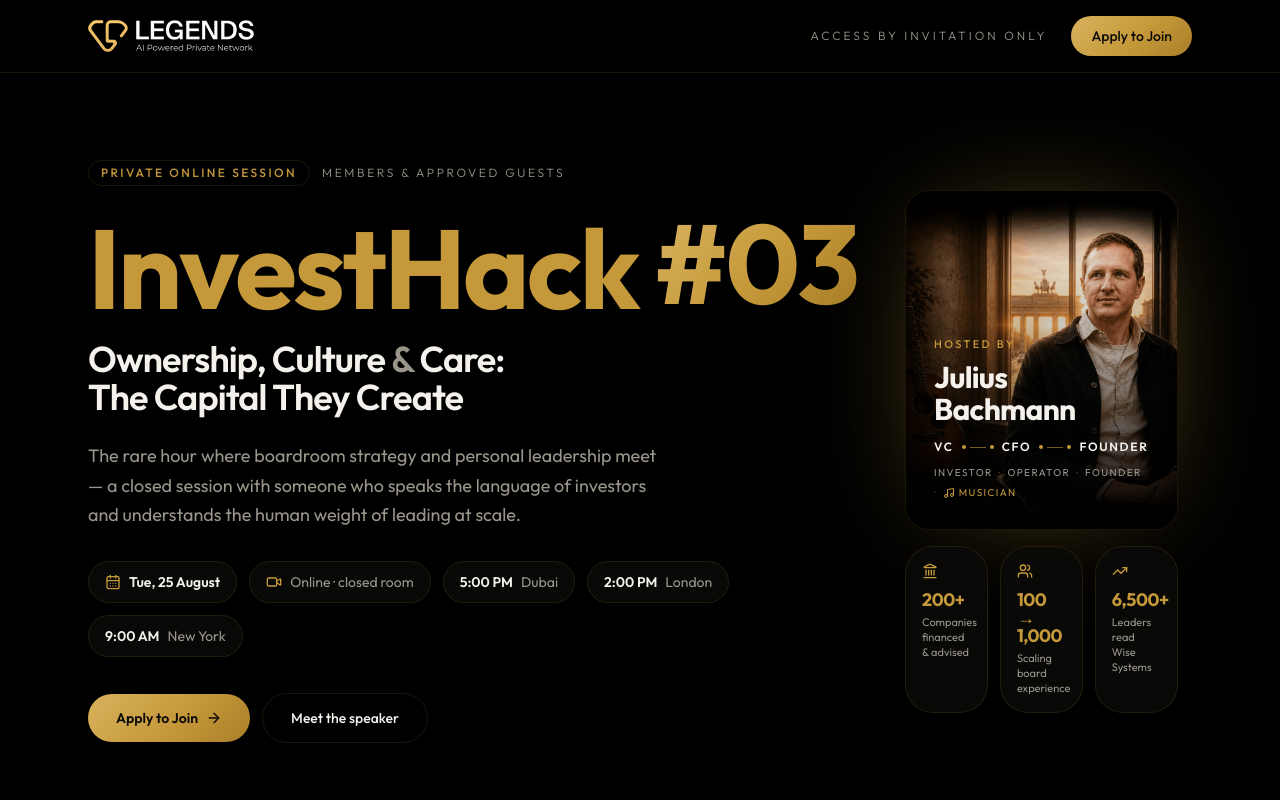
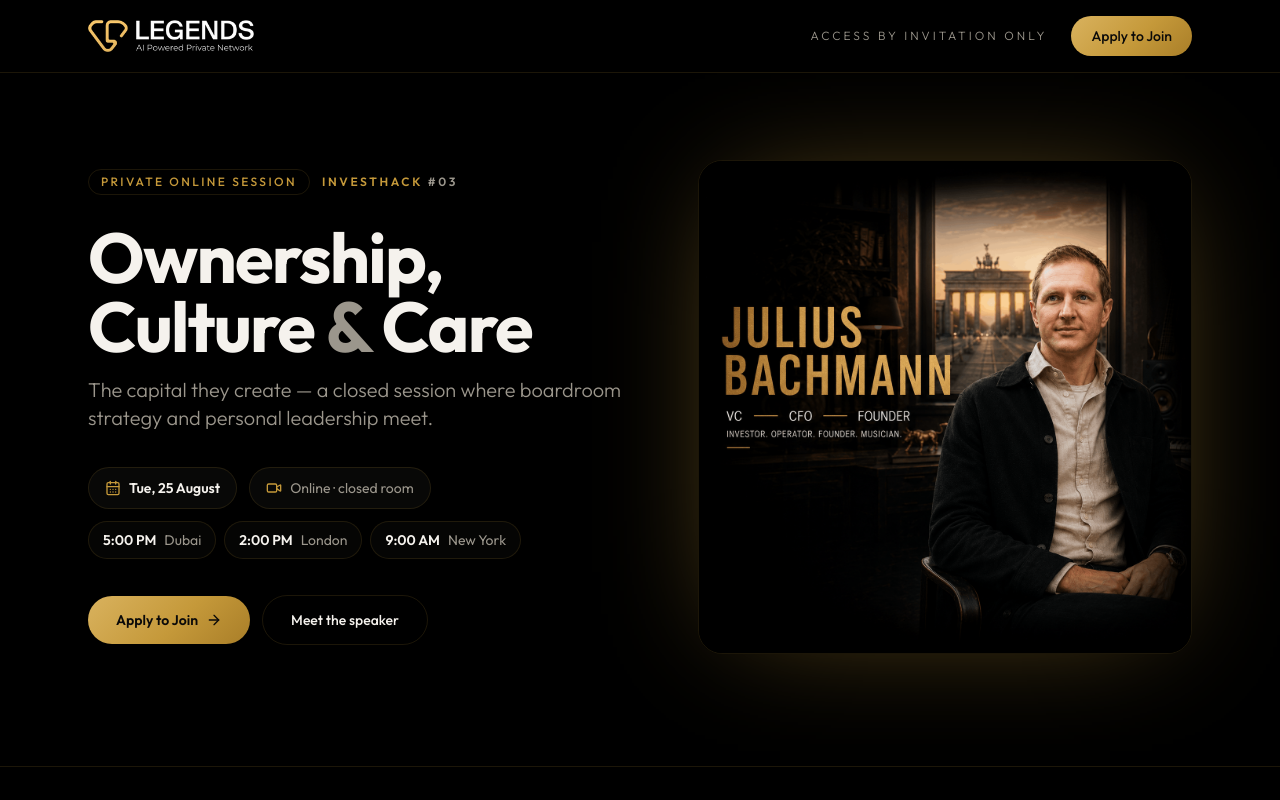
Before and after one commit to miaccinakk/legends-event, a Next.js app: page / in a window 1280 px wide. Shown: the top 800 px of the page. Built offline with nearby package versions, Linux system fonts and the light colour scheme.

Commit message:
feat: streamline hero component with simplified speaker info and updated layout
Co-authored-by: miaccinakk <269912774+miaccinakk@users.noreply.github.com>

```diff
--- a/components/hero.tsx
+++ b/components/hero.tsx
@@ -1,4 +1,4 @@
-import { CalendarDays, Video, ArrowRight, TrendingUp, Users, Music, Landmark } from "lucide-react"
+import { CalendarDays, Video, ArrowRight } from "lucide-react"
 import { NetworkBackdrop } from "./network-backdrop"
 import { ApplyButton } from "./apply-button"
 
@@ -8,65 +8,40 @@ const timeChips = [
   { city: "New York", time: "9:00 AM" },
 ]
 
-// Credential path shown as a connected infographic (mirrors the speaker's brand mark)
-const path = ["VC", "CFO", "Founder"]
-
-const speakerStats = [
-  { icon: Landmark, value: "200+", label: "Companies financed & advised" },
-  { icon: Users, value: "100 → 1,000", label: "Scaling board experience" },
-  { icon: TrendingUp, value: "6,500+", label: "Leaders read Wise Systems" },
-]
-
 export function Hero() {
   return (
     <section id="top" className="relative overflow-hidden">
       {/* Atmospheric backdrop */}
       <div className="absolute inset-0 -z-10">
-        <img
-          src="/images/lounge-dubai.png"
-          alt=""
-          className="h-full w-full object-cover object-center opacity-20"
-        />
+        <img src="/images/lounge-dubai.png" alt="" className="h-full w-full object-cover object-center opacity-20" />
         <div className="absolute inset-0 bg-gradient-to-b from-background/50 via-background/60 to-background" />
         <NetworkBackdrop className="absolute inset-0 h-full w-full" />
         <div className="absolute inset-0 bg-gradient-to-t from-background via-transparent to-transparent" />
       </div>
 
       <div className="mx-auto max-w-6xl px-6 pb-24 pt-32 lg:pb-28 lg:pt-40">
-        <div className="grid items-center gap-14 lg:grid-cols-[1.05fr_0.95fr] lg:gap-12">
+        <div className="grid items-center gap-14 lg:grid-cols-[1.05fr_0.95fr] lg:gap-16">
           {/* Left — event narrative */}
           <div>
-            <div className="flex flex-wrap items-center gap-3">
+            <div className="flex flex-wrap items-center gap-x-3 gap-y-2">
               <span className="rounded-full border border-primary/40 px-3 py-1 text-xs font-medium uppercase tracking-[0.2em] text-primary">
                 Private online session
               </span>
-              <span className="text-xs font-light uppercase tracking-[0.22em] text-muted-foreground">
-                Members &amp; approved guests
+              <span className="text-xs font-semibold uppercase tracking-[0.22em] text-muted-foreground">
+                <span className="gold-text">InvestHack</span> #03
               </span>
             </div>
 
-            {/* Oversized event mark */}
-            <div className="mt-8 flex items-end gap-4">
-              <span className="text-[clamp(3.5rem,9vw,7rem)] font-bold leading-[0.85] tracking-tight">
-                <span className="gold-text">InvestHack</span>
-              </span>
-              <span className="gold-fill mb-2 bg-clip-text text-[clamp(3.5rem,9vw,7rem)] font-bold leading-[0.8] tracking-tight text-transparent">
-                #03
-              </span>
-            </div>
-
-            <h1 className="mt-6 max-w-xl text-balance text-3xl font-semibold leading-[1.08] tracking-tight sm:text-4xl">
-              Ownership, Culture <span className="text-muted-foreground">&amp;</span> Care:{" "}
-              <span className="text-foreground">The Capital They Create</span>
+            {/* Event title — the headline */}
+            <h1 className="mt-7 text-balance text-[clamp(2.5rem,5.5vw,4.5rem)] font-bold leading-[0.98] tracking-tight">
+              Ownership, Culture <span className="text-muted-foreground">&amp;</span> Care
             </h1>
-
-            <p className="mt-6 max-w-xl text-pretty text-base leading-relaxed text-muted-foreground sm:text-lg">
-              The rare hour where boardroom strategy and personal leadership meet — a closed session with someone who
-              speaks the language of investors and understands the human weight of leading at scale.
+            <p className="mt-4 max-w-xl text-pretty text-lg font-light leading-snug text-muted-foreground sm:text-xl">
+              The capital they create — a closed session where boardroom strategy and personal leadership meet.
             </p>
 
             {/* Event meta */}
-            <div className="mt-8 flex flex-wrap items-center gap-3">
+            <div className="mt-9 flex flex-wrap items-center gap-3">
               <span className="inline-flex items-center gap-2 rounded-xl border border-border bg-card/80 px-4 py-2.5 text-sm backdrop-blur-sm">
                 <CalendarDays className="h-4 w-4 text-primary" />
                 <span className="font-semibold">Tue, 25 August</span>
@@ -75,10 +50,14 @@ export function Hero() {
                 <Video className="h-4 w-4 text-primary" />
                 <span className="text-muted-foreground">Online · closed room</span>
               </span>
+            </div>
+
+            {/* City times */}
+            <div className="mt-3 flex flex-wrap items-center gap-2">
               {timeChips.map((t) => (
                 <span
                   key={t.city}
-                  className="inline-flex items-center gap-2 rounded-xl border border-border bg-card/80 px-4 py-2.5 text-sm backdrop-blur-sm"
+                  className="inline-flex items-center gap-2 rounded-xl border border-border/60 bg-card/50 px-3.5 py-2 text-sm backdrop-blur-sm"
                 >
                   <span className="font-semibold">{t.time}</span>
                   <span className="text-muted-foreground">{t.city}</span>
@@ -100,67 +79,14 @@ export function Hero() {
             </div>
           </div>
 
-          {/* Right — speaker feature (photo + infographic) */}
+          {/* Right — branded speaker poster (name & credentials baked into the image) */}
           <div className="relative">
             <div className="relative overflow-hidden rounded-3xl border border-primary/25 shadow-[0_0_120px_-40px_rgba(197,153,58,0.6)]">
               <img
-                src="/images/julius-bachmann.png"
+                src="/images/julius-bachmann-poster.png"
                 alt="Julius Bachmann — VC, CFO, Founder and musician"
-                className="aspect-[4/5] w-full object-cover object-[64%_16%]"
+                className="aspect-square w-full object-cover"
               />
-              {/* readability gradient */}
-              <div className="absolute inset-0 bg-gradient-to-t from-black via-black/25 to-transparent" />
-
-              {/* Speaker label */}
-              <div className="absolute inset-x-0 bottom-0 p-6 sm:p-7">
-                <p className="text-[11px] font-medium uppercase tracking-[0.22em] text-primary">Hosted by</p>
-                <p className="mt-2 text-2xl font-bold leading-[1.05] tracking-tight sm:text-3xl">Julius Bachmann</p>
-
-                {/* Credential path infographic */}
-                <div className="mt-3.5 flex flex-wrap items-center gap-x-2 gap-y-1">
-                  {path.map((role, i) => (
-                    <div key={role} className="flex items-center gap-2">
-                      <span className="text-xs font-semibold uppercase tracking-[0.14em] text-foreground">{role}</span>
-                      {i < path.length - 1 && (
-                        <span className="flex items-center gap-1" aria-hidden="true">
-                          <span className="h-1 w-1 rounded-full bg-primary" />
-                          <span className="h-px w-4 bg-primary/60" />
-                          <span className="h-1 w-1 rounded-full bg-primary" />
-                        </span>
-                      )}
-                    </div>
-                  ))}
-                </div>
-
-                <div className="mt-2.5 flex flex-wrap items-center gap-x-1.5 gap-y-1 text-[10px] uppercase tracking-[0.14em] text-muted-foreground">
-                  <span>Investor</span>
-                  <span className="text-primary/50">·</span>
-                  <span>Operator</span>
-                  <span className="text-primary/50">·</span>
-                  <span>Founder</span>
-                  <span className="text-primary/50">·</span>
-                  <span className="inline-flex items-center gap-1 text-primary">
-                    <Music className="h-3 w-3" /> Musician
-                  </span>
-                </div>
-              </div>
-            </div>
-
-            {/* Stat infographic strip */}
-            <div className="mt-4 grid grid-cols-3 gap-3">
-              {speakerStats.map((s) => {
-                const Icon = s.icon
-                return (
-                  <div
-                    key={s.label}
-                    className="rounded-2xl border border-border bg-card/80 p-4 backdrop-blur-sm"
-                  >
-                    <Icon className="h-4 w-4 text-primary" />
-                    <p className="gold-text mt-3 text-lg font-bold leading-none tracking-tight">{s.value}</p>
-                    <p className="mt-1.5 text-[11px] leading-snug text-muted-foreground">{s.label}</p>
-                  </div>
-                )
-              })}
             </div>
           </div>
         </div>
--- a/components/speaker.tsx
+++ b/components/speaker.tsx
@@ -24,7 +24,7 @@ export function Speaker() {
           <div className="relative">
             <div className="overflow-hidden rounded-2xl border border-border">
               <img
-                src="/images/julius-bachmann-poster.png"
+                src="/images/julius-bachmann.png"
                 alt="Julius Bachmann — VC, CFO, Founder and musician"
                 className="w-full object-cover"
               />
```
